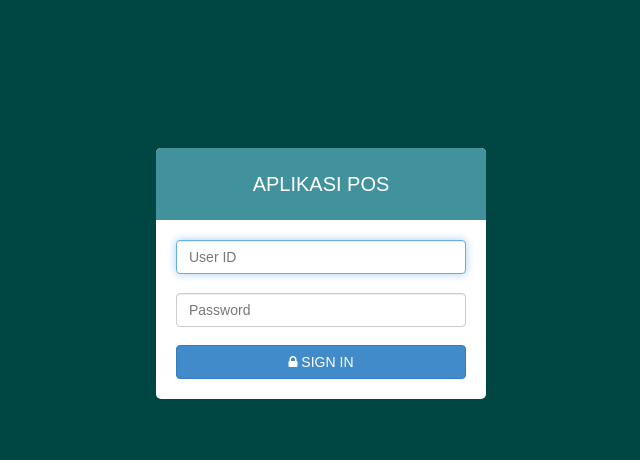
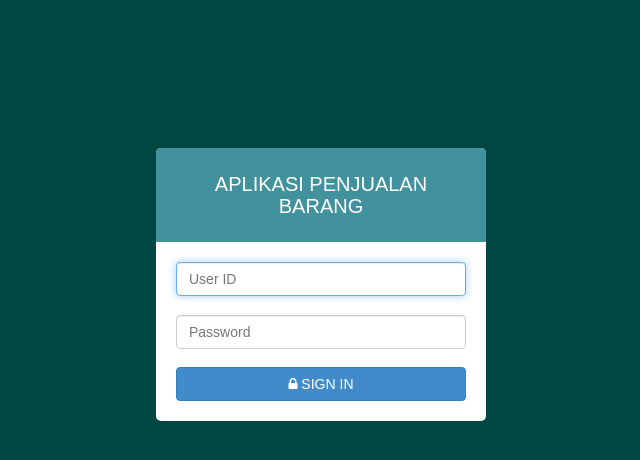
Before and after one commit to Muhlisdepeloper12/kelompok6, a PHP site: page /login.php in a window 1280 px wide. Shown: the top 460 px of the page, without its empty margins (319-959 px from the left). Run offline with PHP 8.4, Linux system fonts and the light colour scheme.

Commit message:
perubahan login

```diff
--- a/login.php
+++ b/login.php
@@ -58,7 +58,7 @@
 	  <div id="login-page" style="padding-top:3pc;">
 	  	<div class="container">
 		      <form class="form-login" method="POST">
-		        <h2 class="form-login-heading">Aplikasi POS</h2>
+		        <h2 class="form-login-heading">Aplikasi Penjualan Barang</h2>
 		        <div class="login-wrap">
 		            <input type="text" class="form-control" name="user" placeholder="User ID" autofocus>
 		            <br>
```
